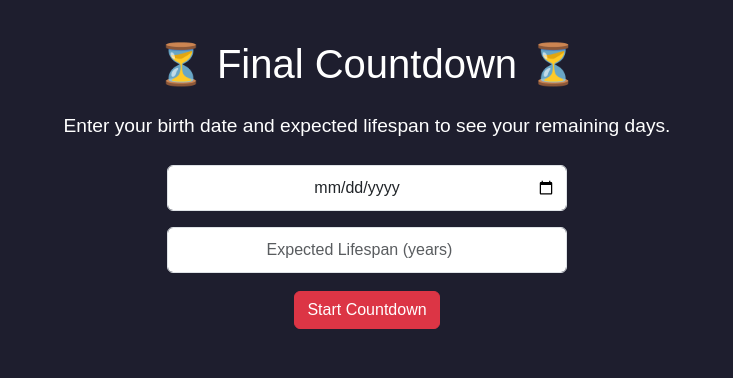
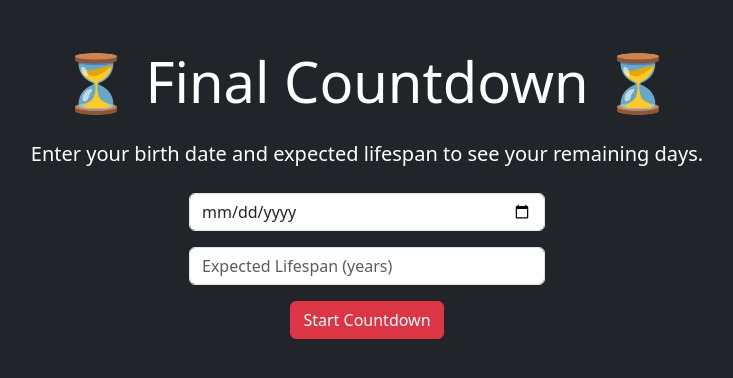
Before and after one commit to Kavithma-Thushal/Final-Countdown, a plain HTML site: page index.html in a window 1280 px wide. Shown: the whole page, without its empty margins (273-1006 px from the left). Drawn offline with nearby package versions, Linux system fonts and the light colour scheme.

Commit message:
Files Removed

```diff
--- a/index.html
+++ b/index.html
@@ -5,24 +5,53 @@
     <meta name="viewport" content="width=device-width, initial-scale=1.0">
     <title>Final Countdown</title>
     <link rel="stylesheet" href="https://cdn.jsdelivr.net/npm/bootstrap@5.3.0/dist/css/bootstrap.min.css">
-    <link rel="stylesheet" href="styles.css">
 </head>
 
-<body>
-<div class="container text-center">
-    <h1 class="title">⏳ Final Countdown ⏳</h1>
-    <p class="subtitle mt-4">Enter your birth date and expected lifespan to see your remaining days.</p>
+<body class="bg-dark text-white">
+<div class="container text-center py-5">
+    <h1 class="display-4 mb-4">⏳ Final Countdown ⏳</h1>
+    <p class="lead mb-4">Enter your birth date and expected lifespan to see your remaining days.</p>
 
     <div class="input-container">
-        <input type="date" id="birthDate" class="form-control mt-4">
-        <input type="number" id="lifespan" placeholder="Expected Lifespan (years)" class="form-control mt-3">
-        <button id="calculateBtn" class="btn btn-danger mt-2">Start Countdown</button>
+        <div class="row justify-content-center">
+            <div class="col-md-4">
+                <input type="date" id="birthDate" class="form-control mb-3">
+            </div>
+        </div>
+        <div class="row justify-content-center">
+            <div class="col-md-4">
+                <input type="number" id="lifespan" placeholder="Expected Lifespan (years)" class="form-control mb-3">
+            </div>
+        </div>
+        <button id="calculateBtn" class="btn btn-danger">Start Countdown</button>
     </div>
 
-    <div id="countdownResult" class="countdown-result"></div>
+    <div id="countdownResult" class="mt-4 fs-3 fw-bold"></div>
 </div>
 
 <script src="https://code.jquery.com/jquery-3.6.0.min.js"></script>
-<script src="scripts.js"></script>
+<script>
+    $(document).ready(function () {
+        $("#calculateBtn").click(function () {
+            let birthDate = $("#birthDate").val();
+            let lifespan = $("#lifespan").val();
+
+            if (!birthDate || !lifespan) {
+                alert("Please enter both Birth Date and Expected Lifespan!");
+                return;
+            }
+
+            let birthDateObj = new Date(birthDate);
+            let currentDate = new Date();
+            let deathDate = new Date(birthDateObj);
+            deathDate.setFullYear(deathDate.getFullYear() + parseInt(lifespan));
+
+            let timeDiff = deathDate - currentDate;
+            let daysLeft = Math.floor(timeDiff / (1000 * 60 * 60 * 24));
+
+            $("#countdownResult").html(`You have approximately <strong>${daysLeft}</strong> days left to live!`);
+        });
+    });
+</script>
 </body>
 </html>
--- a/scripts.js
+++ /dev/null
@@ -1,21 +0,0 @@
-$(document).ready(function () {
-    $("#calculateBtn").click(function () {
-        let birthDate = $("#birthDate").val();
-        let lifespan = $("#lifespan").val();
-
-        if (!birthDate || !lifespan) {
-            alert("Please enter both Birth Date and Expected Lifespan!");
-            return;
-        }
-
-        let birthDateObj = new Date(birthDate);
-        let currentDate = new Date();
-        let deathDate = new Date(birthDateObj);
-        deathDate.setFullYear(deathDate.getFullYear() + parseInt(lifespan));
-
-        let timeDiff = deathDate - currentDate;
-        let daysLeft = Math.floor(timeDiff / (1000 * 60 * 60 * 24));
-
-        $("#countdownResult").html(`You have approximately <strong>${daysLeft}</strong> days left to live!`);
-    });
-});
--- a/styles.css
+++ /dev/null
@@ -1,34 +0,0 @@
-body {
-    background-color: #1e1e2e;
-    color: white;
-    font-family: Arial, sans-serif;
-    text-align: center;
-    padding: 20px;
-}
-
-.title {
-    font-size: 2.5rem;
-    margin-top: 20px;
-}
-
-.subtitle {
-    font-size: 1.2rem;
-    margin-bottom: 20px;
-}
-
-.input-container {
-    max-width: 400px;
-    margin: auto;
-}
-
-.input-container input {
-    margin: 10px 0;
-    padding: 10px;
-    text-align: center;
-}
-
-.countdown-result {
-    font-size: 1.5rem;
-    margin-top: 20px;
-    font-weight: bold;
-}
```
